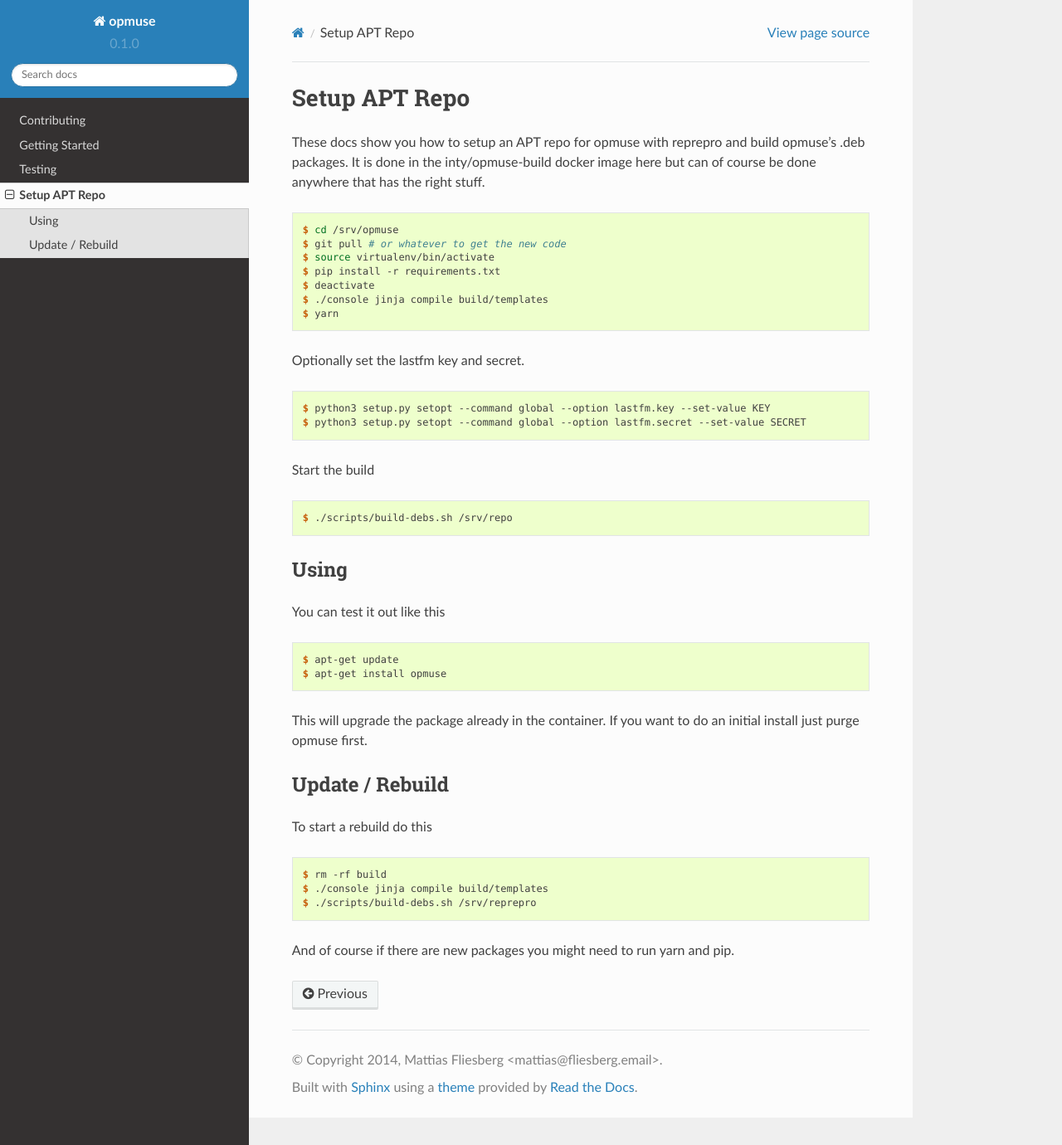
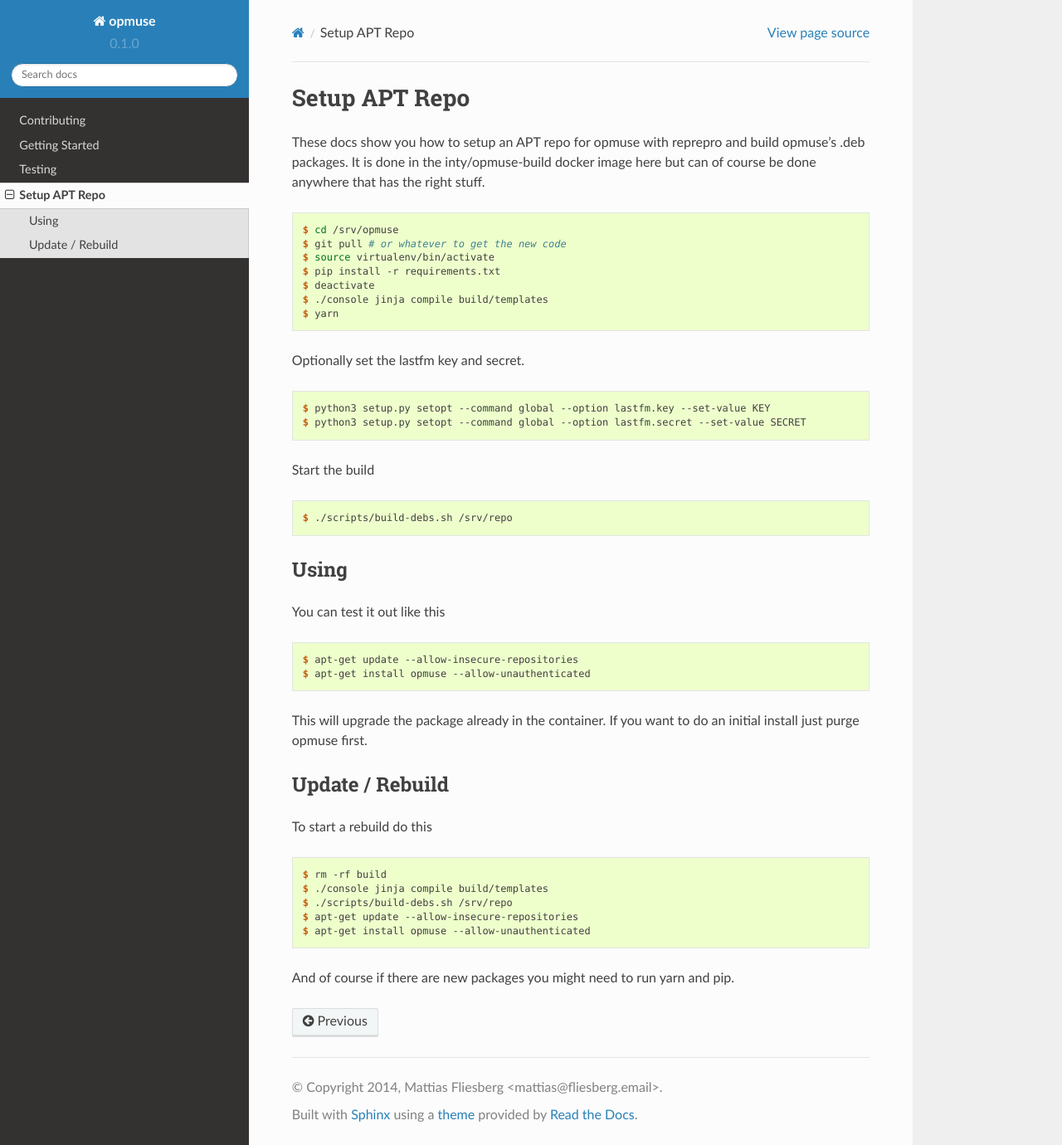
Before and after one commit to opmuse/opmuse, a Sphinx documentation site: the page built from docs/apt_repo.rst, in a window 1280 px wide and 1380 px high. Shown: the whole window at 83% size. Built offline with Sphinx 7.4.7 and the Read the Docs theme 2.0.0, drawn with Linux system fonts in a browser that asks for light colours.

Commit message:
Upgrade dockers, build scripts etc to debian buster

```diff
--- a/docs/apt_repo.rst
+++ b/docs/apt_repo.rst
@@ -35,8 +35,8 @@ You can test it out like this
 
 .. code-block:: console
 
-    $ apt-get update
-    $ apt-get install opmuse
+    $ apt-get update --allow-insecure-repositories
+    $ apt-get install opmuse --allow-unauthenticated
 
 This will upgrade the package already in the container. If you want to do an initial install just purge opmuse first.
 
@@ -49,6 +49,8 @@ To start a rebuild do this
 
     $ rm -rf build
     $ ./console jinja compile build/templates
-    $ ./scripts/build-debs.sh /srv/reprepro
+    $ ./scripts/build-debs.sh /srv/repo
+    $ apt-get update --allow-insecure-repositories
+    $ apt-get install opmuse --allow-unauthenticated
 
 And of course if there are new packages you might need to run yarn and pip.
--- a/docs/gettingstarted.rst
+++ b/docs/gettingstarted.rst
@@ -41,7 +41,7 @@ Install
 
     $ git clone https://github.com/opmuse/opmuse.git
     $ cd opmuse
-    $ virtualenv -p python3.5 ./virtualenv
+    $ virtualenv -p python3 ./virtualenv
     $ source virtualenv/bin/activate
     $ pip install -r requirements.txt
     $ yarn
```
Also changed, not shown: requirements.txt (+7 -8 lines), 6 other files.
